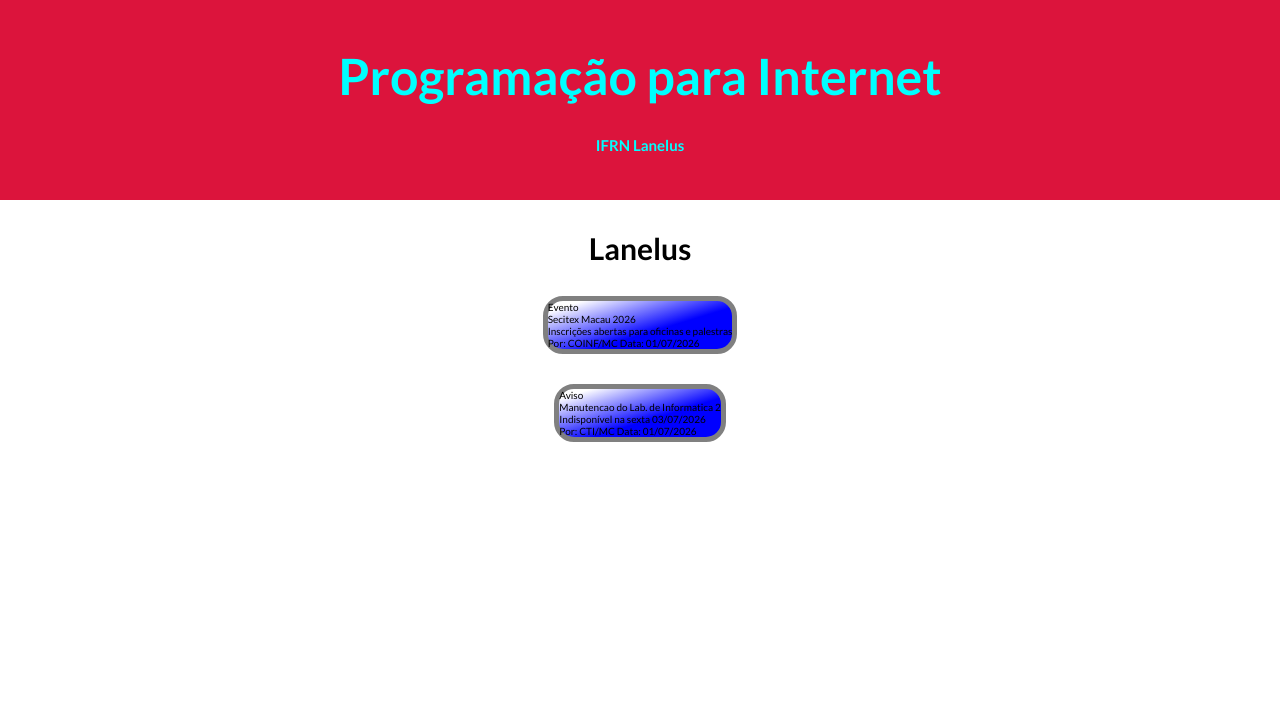
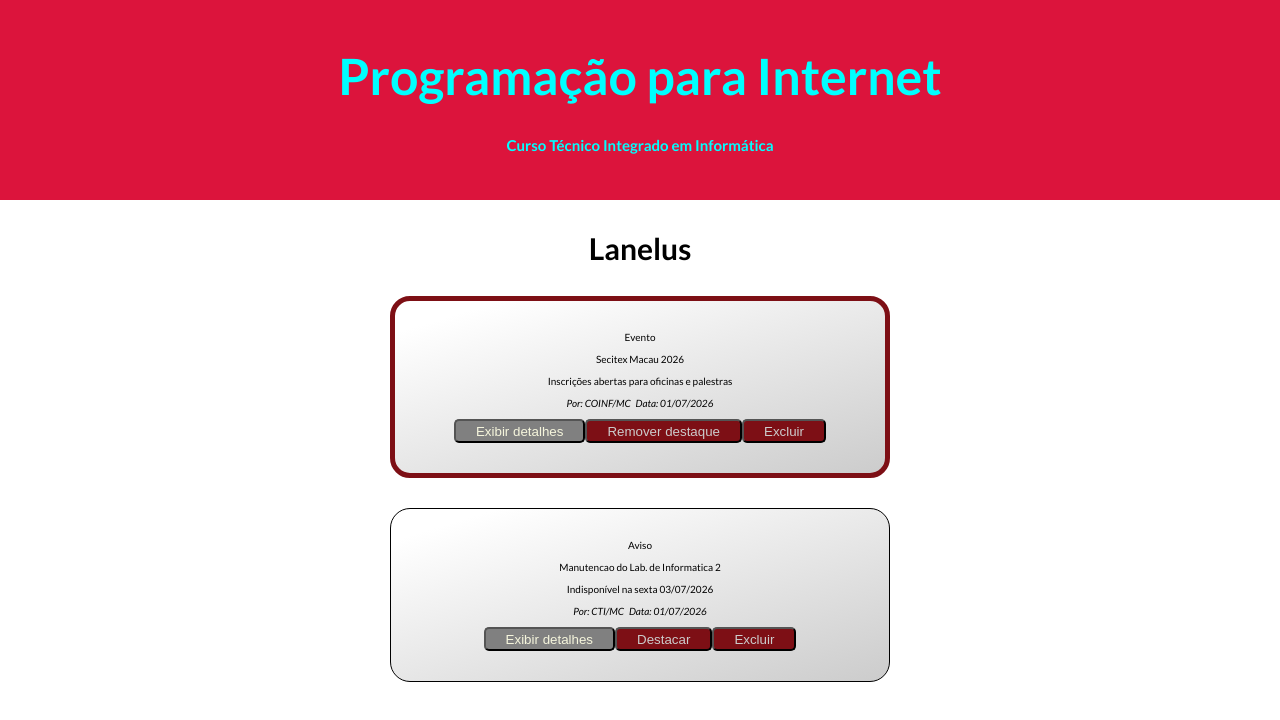
Before and after one commit to iohanportela/cuddly-space-system, a React (Vite) app: page / in a window 1280 px wide. Shown: the top 720 px of the page. Built offline with nearby package versions, Linux system fonts and the light colour scheme.

Commit message:
15/07 antes do desafio

```diff
--- a/src/App.css
+++ b/src/App.css
@@ -1,4 +1,8 @@
 @import url('https://fonts.googleapis.com/css2?family=Lato:ital,wght@0,100;0,300;0,400;0,700;0,900;1,100;1,300;1,400;1,700;1,900&display=swap');
+
+:root {
+  --primary: #7d0f15;
+}
 
 * {
   margin: 0;
@@ -16,4 +20,5 @@ body {
 
 .main {
   font-size: 2rem;
+  text-align: center;
 }
--- a/src/App.jsx
+++ b/src/App.jsx
@@ -1,9 +1,10 @@
+import { useState } from "react";
 import "./App.css";
 import Header from "./components/Header";
 import NoticeList from "./components/NoticeList";
 
 function App() {
-  const notices = [
+  const [notices, setNotices] = useState([
     {
       id: 1,
       title: "Secitex Macau 2026",
@@ -22,13 +23,29 @@ function App() {
       date: "01/07/2026",
       featured: false,
     },
-  ];
+  ]);
+
+  function handleToggleFeatured(id) {
+    setNotices((notices) =>
+      notices.map(
+        (notice) =>
+          notice.id === id ? { ...notice, featured: !notice.featured } : notice,
+      ),
+    );
+  }
+
+  function handleDeleteNotice(id) {
+    setNotices((notices) =>
+       notices.filter((notice) => notice.id !== id));
+  }
 
   return (
     <>
-      <Header title={"Programação para Internet"} subtitle={"IFRN Lanelus"} />
-
-      <NoticeList notices={notices} />
+      <Header
+        title={"Programação para Internet"}
+        subtitle={"Curso Técnico Integrado em Informática"}
+      />
+      <NoticeList notices={notices} onToggleFeatured={handleToggleFeatured} />
     </>
   );
 }
--- a/src/components/Header.css
+++ b/src/components/Header.css
@@ -10,5 +10,5 @@ header {
 }
 
 header h1 {
-    font-size: 5em;
+    font-size: 5rem;
 }
--- a/src/components/NoticeCard.css
+++ b/src/components/NoticeCard.css
@@ -1,5 +1,42 @@
 .notice-card {
-    background-image: linear-gradient(163deg, white 10%, blue 60%);
+    background-image: linear-gradient(163deg, #fff 10%, #ccc 100%);
     border-radius: 2rem;
-    border: 0.5rem solid gray;
+    border: 0.1rem solid #000;
+    display: flex;
+    flex-direction: column;
+    gap: 1rem;
+    align-items: center;
+    justify-content: center;
+    padding: 3rem;
+    transition: transform 180ms ease;
+    width: 50rem;
 }
+
+.notice-card:hover {
+    box-shadow: 0 0 2rem 0.5rem var(--primary);
+    transform: translateY(-0.1rem);
+}
+
+.featured {
+    border: 0.5rem solid var(--primary);
+}
+
+.notice-meta {
+    display: flex;
+    gap: 0.5rem;
+    font-style: italic;
+}
+
+.notice-actions button {
+    background-color: var(--primary);
+    color: #ccc;
+    padding: 0.25rem 2rem;
+    border-radius: 0.5rem;
+}
+
+.notice-actions .details {
+    background-color: grey;
+    color: beige;
+
+
+}
--- a/src/components/NoticeCard.jsx
+++ b/src/components/NoticeCard.jsx
@@ -1,14 +1,30 @@
 import './NoticeCard.css';
 
-function NoticeCard({ notice }) {
+function NoticeCard({ notice, onToggleFeatured }) {
     return (
-        <article className='notice-card'>
+        <article className={`notice-card ${notice.featured && "featured"}`}>
                 <p>{notice.category}</p>
                 <p>{notice.title}</p>
                 <p>{notice.description}</p>
-                <div>
+                <div className="notice-meta">
                     <span>Por: {notice.author} </span>
                     <span>Data: {notice.date} </span>
+                </div>
+
+                <div className='notice-actions'>
+                    {/* exibir descricao completa do evento, se ativo o texto do botao = 'fechar detalhes' */}
+                    <button className='details'>
+                        Exibir detalhes
+                    </button>
+
+                    <button onClick={() => onToggleFeatured(notice.id)}>
+                        {notice.featured ? "Remover destaque" : "Destacar"}
+                    </button>
+
+                    {/* excluir evento da lista */}
+                    <button onClick={() => handleDeleteNotice(notice.id)}>
+                        Excluir
+                    </button>
                 </div>
                 </article>
     );
--- a/src/components/NoticeList.css
+++ b/src/components/NoticeList.css
@@ -5,6 +5,7 @@ main {
     gap: 3rem;
     align-items: center;
     justify-content: center;
+    padding-bottom: 10rem;
 }
 
 main h2 {
--- a/src/components/NoticeList.jsx
+++ b/src/components/NoticeList.jsx
@@ -1,12 +1,13 @@
 import './NoticeList.css';
 import NoticeCard from './NoticeCard.jsx';
-function NoticeList({ notices }) {
+
+function NoticeList({ notices, onToggleFeatured }) {
     return (
         <main>
             <h2>Lanelus</h2>
 
             {notices.map((notice) => (
-                <NoticeCard notice={notice}/>
+                <NoticeCard key={notice.id} notice={notice} onToggleFeatured={onToggleFeatured} />
             ))}
         </main>
     );
```
Also changed, not shown: 1 other file (tests, documents, lock files or other folders).
